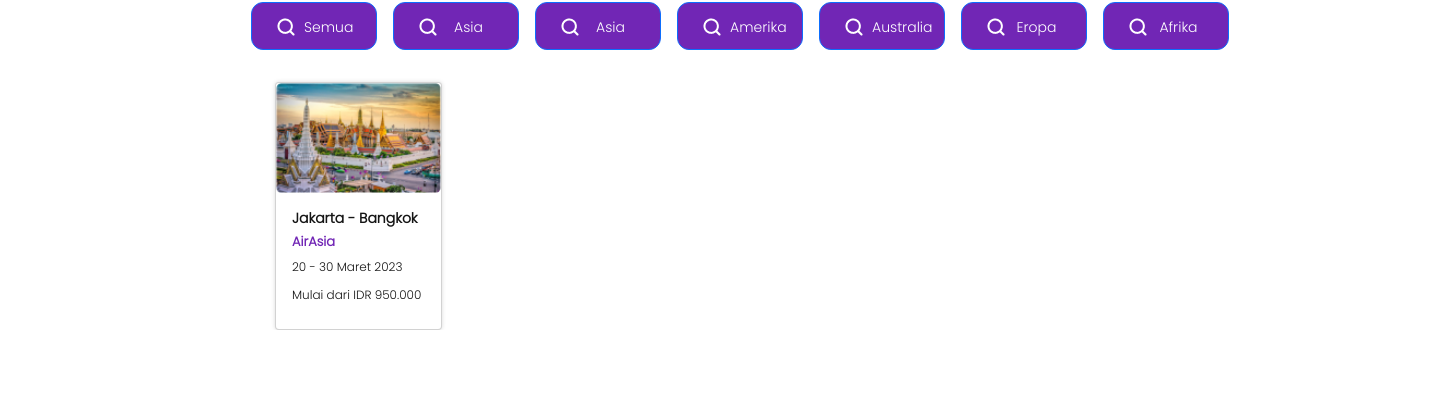
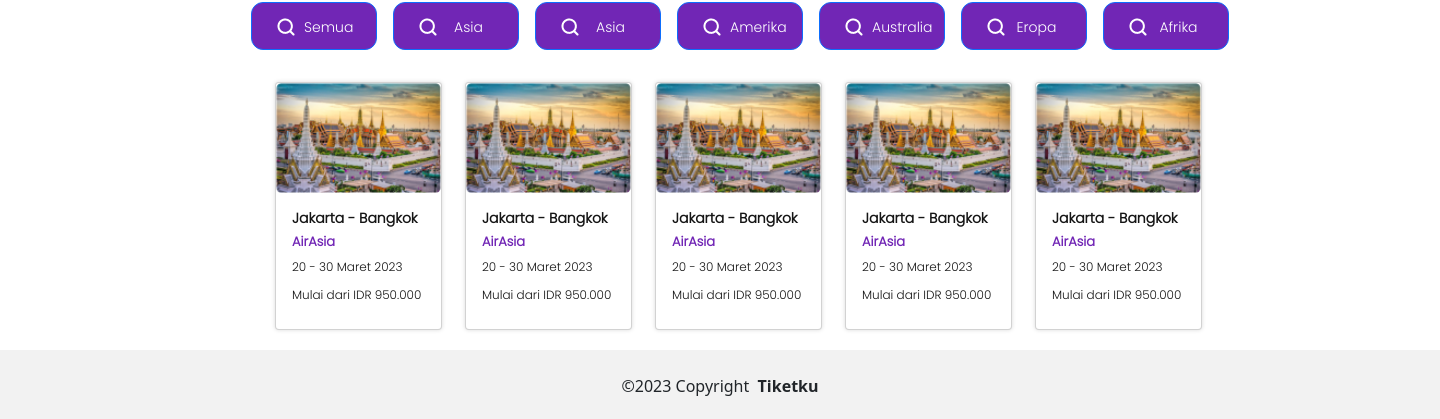
Before and after one commit to Latifano/Final-Project-Team2-FEJS, a React (Create React App) app: page / in a window 1280 px wide. Shown: the part 660-1079 px from the top of the page, 1440 px wide, since content can reach past the window. Before the commit the page ends 990 px from the top, so only its background shows below. Built offline with nearby package versions, Linux system fonts and the light colour scheme; no server answers.

Commit message:
add footer, pindah card destination ke components sendiri

```diff
--- /dev/null
+++ b/src/components/CardFavDestination.jsx
@@ -0,0 +1,82 @@
+import React from "react";
+import img_destination1 from "../styles/images/img_destination1.png";
+import { Card } from "react-bootstrap";
+import "../styles/home.css";
+
+function CardFavDestination() {
+  return (
+    <div className="card-destination">
+      <Card className="card-kategori">
+        <Card.Img
+          className="img_kategori"
+          variant="top"
+          src={img_destination1}
+        />
+        <Card.Body>
+          <h6 className="destination">Jakarta - Bangkok</h6>
+          <h6 className="airline">AirAsia</h6>
+          <h6 className="date">20 - 30 Maret 2023</h6>
+          <h6 className="price">Mulai dari IDR 950.000 </h6>
+        </Card.Body>
+      </Card>
+
+      <Card className="card-kategori2">
+        <Card.Img
+          className="img_kategori"
+          variant="top"
+          src={img_destination1}
+        />
+        <Card.Body>
+          <h6 className="destination">Jakarta - Bangkok</h6>
+          <h6 className="airline">AirAsia</h6>
+          <h6 className="date">20 - 30 Maret 2023</h6>
+          <h6 className="price">Mulai dari IDR 950.000 </h6>
+        </Card.Body>
+      </Card>
+
+      <Card className="card-kategori3">
+        <Card.Img
+          className="img_kategori"
+          variant="top"
+          src={img_destination1}
+        />
+        <Card.Body>
+          <h6 className="destination">Jakarta - Bangkok</h6>
+          <h6 className="airline">AirAsia</h6>
+          <h6 className="date">20 - 30 Maret 2023</h6>
+          <h6 className="price">Mulai dari IDR 950.000 </h6>
+        </Card.Body>
+      </Card>
+
+      <Card className="card-kategori4">
+        <Card.Img
+          className="img_kategori"
+          variant="top"
+          src={img_destination1}
+        />
+        <Card.Body>
+          <h6 className="destination">Jakarta - Bangkok</h6>
+          <h6 className="airline">AirAsia</h6>
+          <h6 className="date">20 - 30 Maret 2023</h6>
+          <h6 className="price">Mulai dari IDR 950.000 </h6>
+        </Card.Body>
+      </Card>
+
+      <Card className="card-kategori5">
+        <Card.Img
+          className="img_kategori"
+          variant="top"
+          src={img_destination1}
+        />
+        <Card.Body>
+          <h6 className="destination">Jakarta - Bangkok</h6>
+          <h6 className="airline">AirAsia</h6>
+          <h6 className="date">20 - 30 Maret 2023</h6>
+          <h6 className="price">Mulai dari IDR 950.000 </h6>
+        </Card.Body>
+      </Card>
+    </div>
+  );
+}
+
+export default CardFavDestination;
--- /dev/null
+++ b/src/components/Footer.jsx
@@ -0,0 +1,19 @@
+import React from "react";
+
+function Footer() {
+  return (
+    <>
+      <div
+        className="text-center p-4 footer"
+        style={{ backgroundColor: "rgba(0, 0, 0, 0.05)" }}
+      >
+        ©2023 Copyright &nbsp;
+        <a className="text-reset text-decoration-none fw-bold" href="#">
+          Tiketku
+        </a>
+      </div>
+    </>
+  );
+}
+
+export default Footer;
--- a/src/pages/Home.jsx
+++ b/src/pages/Home.jsx
@@ -25,10 +25,10 @@ import banner_home from "../styles/images/img_banner.png";
 // import logo search
 import search_logo from "../styles/images/fi_search.png";
 
-import img_destination1 from "../styles/images/img_destination1.png";
-
 // import css
 import "../styles/home.css";
+import CardFavDestination from "../components/CardFavDestination";
+import Footer from "../components/Footer";
 
 function Home() {
   // First Line : Fav Destination
@@ -256,24 +256,11 @@ function Home() {
             {/* last Line Kategori Destinasi */}
 
             {/* Card Fav Destination */}
-            <div className="card-destination">
-              <Card className="card-kategori">
-                <Card.Img
-                  className="img_kategori"
-                  variant="top"
-                  src={img_destination1}
-                />
-                <Card.Body>
-                  <h6 className="destination">Jakarta - Bangkok</h6>
-                  <h6 className="airline">AirAsia</h6>
-                  <h6 className="date">20 - 30 Maret 2023</h6>
-                  <h6 className="price">Mulai dari IDR 950.000 </h6>
-                </Card.Body>
-              </Card>
-            </div>
+            <CardFavDestination />
           </div>
         </Row>
       </Container>
+      <Footer />
     </>
   );
 }
--- a/src/styles/home.css
+++ b/src/styles/home.css
@@ -66,7 +66,6 @@
 
 /* ============= Last Line Form Booking =============*/
 
-/* ============= First Line Destinasi Favorit =============*/
 /* ============= First Line Destinasi Favorit =============*/
 .title_destinasi {
   position: absolute;
@@ -169,6 +168,58 @@ FFFFFF
   border-radius: 4px;
 }
 
+.card-kategori2 {
+  position: absolute;
+  width: 166.94px;
+  height: auto;
+  left: 190px;
+  top: 0px;
+
+  background: #ffffff;
+
+  box-shadow: 0px 0px 4px rgba(0, 0, 0, 0.15);
+  border-radius: 4px;
+}
+
+.card-kategori3 {
+  position: absolute;
+  width: 166.94px;
+  height: auto;
+  left: 380px;
+  top: 0px;
+
+  background: #ffffff;
+
+  box-shadow: 0px 0px 4px rgba(0, 0, 0, 0.15);
+  border-radius: 4px;
+}
+
+.card-kategori4 {
+  position: absolute;
+  width: 166.94px;
+  height: auto;
+  left: 570px;
+  top: 0px;
+
+  background: #ffffff;
+
+  box-shadow: 0px 0px 4px rgba(0, 0, 0, 0.15);
+  border-radius: 4px;
+}
+
+.card-kategori5 {
+  position: absolute;
+  width: 166.94px;
+  height: auto;
+  left: 760px;
+  top: 0px;
+
+  background: #ffffff;
+
+  box-shadow: 0px 0px 4px rgba(0, 0, 0, 0.15);
+  border-radius: 4px;
+}
+
 .destination {
   /* Body/12/Medium */
   font-family: "CustomFont";
@@ -221,3 +272,11 @@ FFFFFF
 }
 
 /* ============= Last Line Destinasi Favorit =============*/
+
+.footer {
+  position: absolute;
+  top: 1010px;
+  width: 1440px;
+  left: 0px;
+  right: 0px;
+}
```
Also changed, not shown: src/pages/SearchResult.jsx (added, +7 -0 lines).
